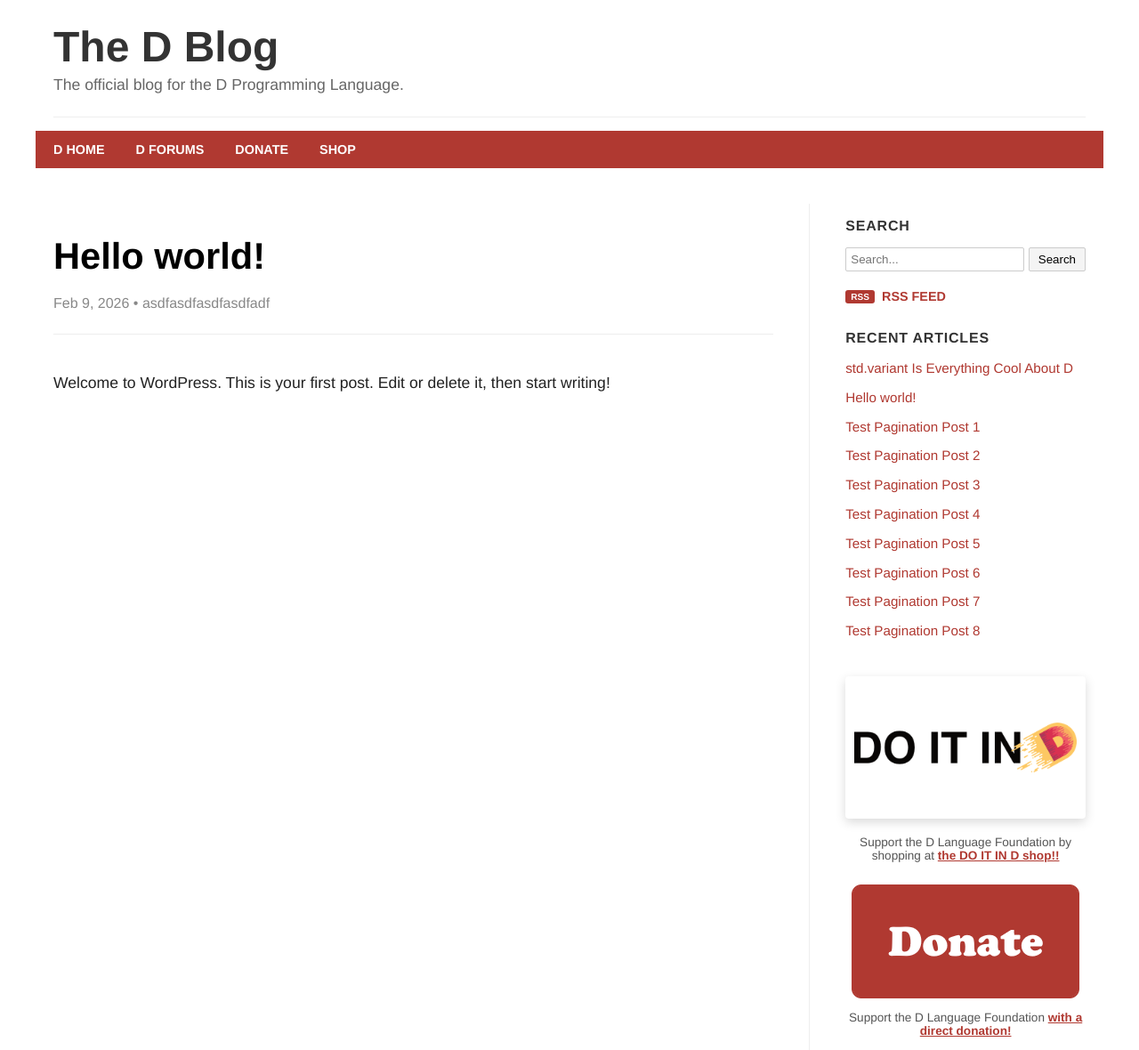
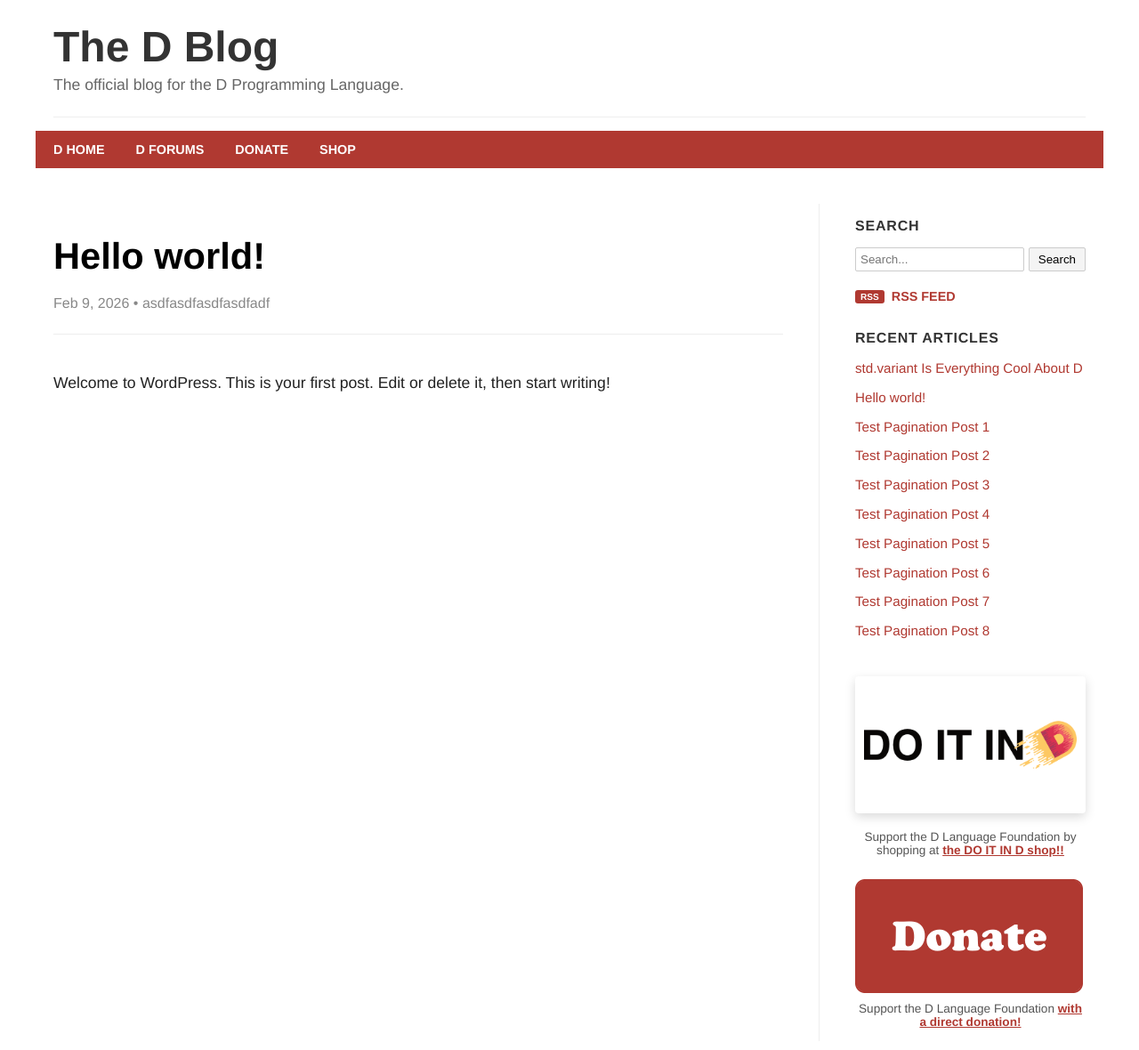
Before and after one commit to MetaLang/d-blog-test, a Jekyll site: the page built from _posts/2026-02-09-hello-world.md, in a window 1280 px wide. Shown: the whole page at 89% size. Built offline with Jekyll 4.4.1, drawn with Linux system fonts in a browser that asks for light colours.

Commit message:
Fix sidebar on narrow monitors

```diff
--- a/assets/css/style.css
+++ b/assets/css/style.css
@@ -22,7 +22,7 @@
 .nav-bar {
   background-color: #b03931;
   padding: 12px 20px;
-  margin: 15px -20px 0 -20px; /* Full-bleed remains for mobile */
+  margin: 15px -20px 0 -20px; /* Full-bleed for narrow views */
 }
 .nav-bar ul {
   list-style: none;
@@ -34,13 +34,13 @@
 }
 .nav-bar a { color: white; text-decoration: none; font-weight: bold; font-size: 0.9em; }
 
-/* --- Main Layout Grid (Fixed Overflow) --- */
+/* --- Main Layout Grid (Fluid Sidebar Fix) --- */
 .main-grid {
   display: flex;
-  flex-direction: column;
+  flex-direction: column; /* Stack vertically by default */
   gap: 40px;
   margin: 40px 0 0 0;
-  width: 100%; /* Removed negative margins to prevent truncation */
+  width: 100%;
 }
 
 /* --- Content Styling --- */
@@ -55,7 +55,7 @@
   color: #555;
 }
 
-/* --- Tightened Code Blocks --- */
+/* --- Code Blocks (Dense Technical Look) --- */
 .highlight {
   background-color: #fbfbfb !important;
   border: 1px solid #eee;
@@ -78,7 +78,7 @@
   line-height: inherit;
 }
 
-/* Syntax Highlighting Colors */
+/* Syntax Highlighting */
 .highlight .k, .highlight .kt { color: #a31515; font-weight: bold; }
 .highlight .s { color: #0433ff; font-weight: 500; }
 .highlight .nf { color: #8a6343; font-weight: bold; }
@@ -86,8 +86,7 @@
 .highlight .c1 { color: #999988; font-style: italic; }
 
 /* --- Sidebar & Components --- */
-.sidebar-col img { max-width: 100%; height: auto; } /* Prevent image overflow */
-.article-separator { border: 0; height: 4px; background-color: #b03931; opacity: 0.3; margin: 80px 0; }
+.sidebar-col img { max-width: 100%; height: auto; display: block; }
 .sidebar-col h3 { font-size: 1em; font-weight: bold; color: #333; margin-bottom: 15px; letter-spacing: 0.05em; }
 
 .promo-shadow-box {
@@ -98,14 +97,25 @@
   border-radius: 4px;
 }
 
-/* --- Desktop Enhancements --- */
+/* --- Desktop Enhancements (Reflow Logic) --- */
 @media (min-width: 900px) {
   .nav-bar { margin-left: -20px; margin-right: -20px; }
+
   .main-grid {
-    flex-direction: row;
+    flex-direction: row; /* Switch to side-by-side */
     align-items: flex-start;
-    /* Removed negative margins to stay within container */
   }
-  .article-col { flex: 3; }
-  .sidebar-col { flex: 1; border-left: 1px solid #eee; padding-left: 40px; min-width: 250px; }
+
+  .article-col {
+    flex: 1; /* Takes up remaining space */
+    min-width: 0; /* Prevents code blocks from breaking flexbox */
+  }
+
+  .sidebar-col {
+    width: 300px; /* Fixed ideal width */
+    flex-shrink: 0; /* Ensures it never gets "squished" */
+    border-left: 1px solid #eee;
+    padding-left: 40px;
+    box-sizing: border-box;
+  }
 }
```
